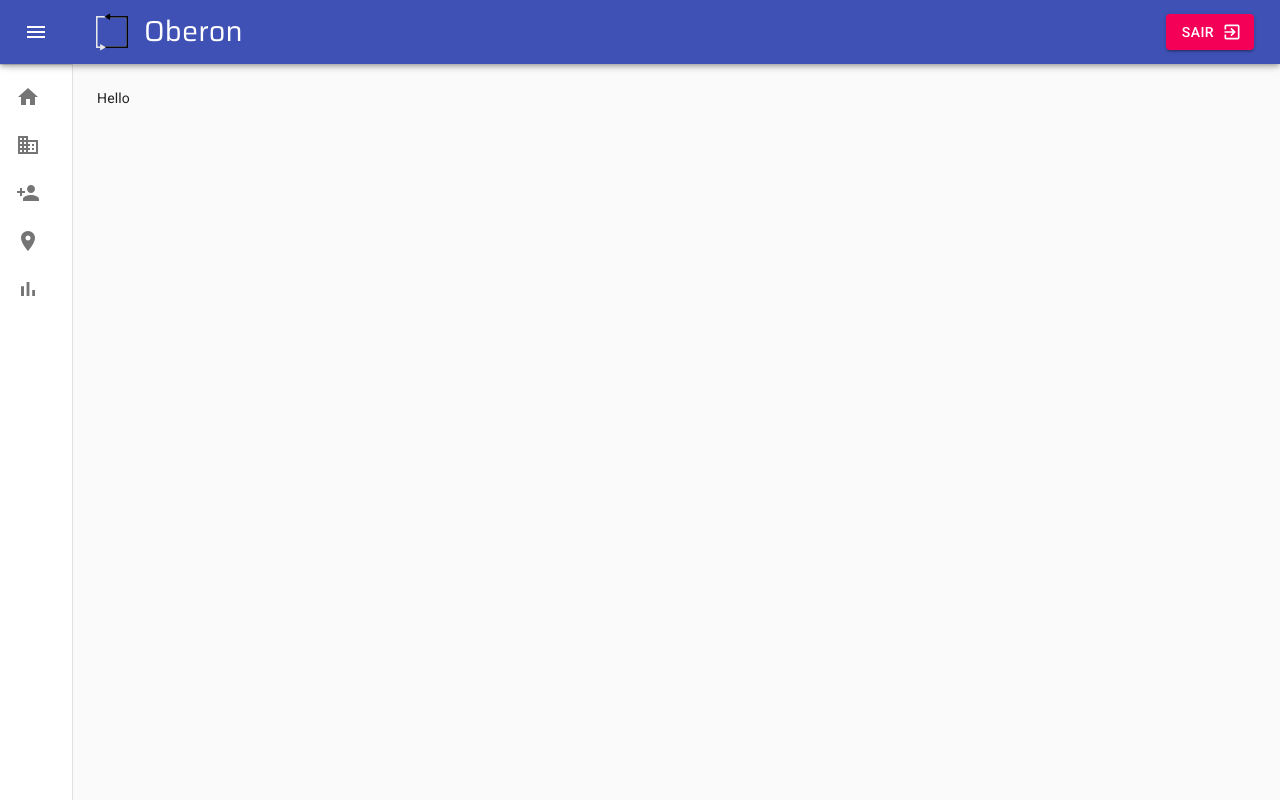
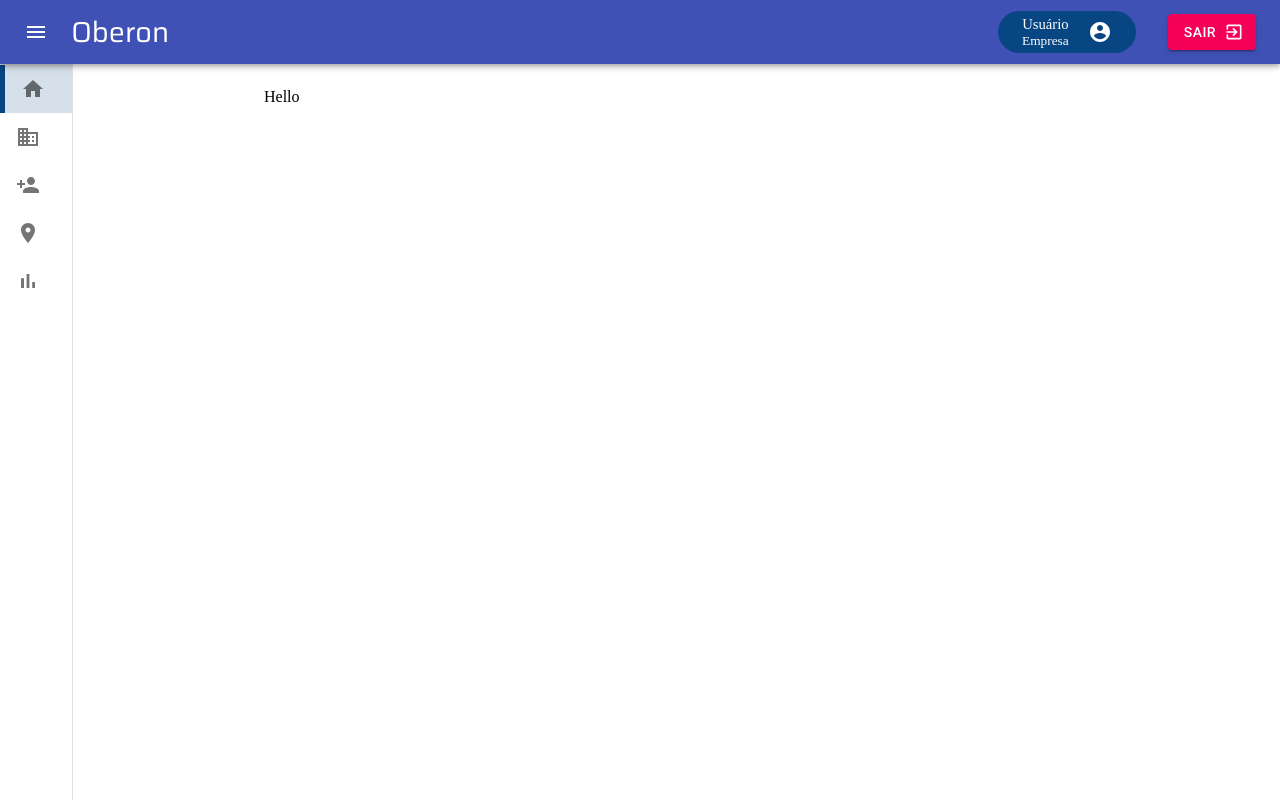
Before and after one commit to robsonquedevez/oberon, a React (Create React App) app in the folder app/: page /home in a window 1280 px wide. Built offline with nearby package versions, Linux system fonts and the light colour scheme.

Commit message:
Changed navigation bar functionality

```diff
--- a/app/src/components/BaseNavbar/index.tsx
+++ b/app/src/components/BaseNavbar/index.tsx
@@ -1,47 +1,39 @@
-import React, { useCallback } from 'react';
+import React, { useCallback } from "react";
 import { useHistory } from 'react-router-dom';
 import {
-    Drawer,
+    makeStyles,
     AppBar,
     Toolbar,
-    List,
-    CssBaseline,
+    IconButton,
+    Button,
+    Drawer,
     Divider,
-    IconButton,
     ListItem,
     ListItemIcon,
     ListItemText,
-    createStyles,
-    makeStyles,
-    useTheme,
-    Theme,
-    Button
 } from '@material-ui/core';
 import {
-    Business,
-    PersonAdd,
+    Menu,
+    ExitToApp,
+    AccountCircle,
+    ChevronLeft,
     Home,
     Room,
+    PersonAdd,
+    Business,
     BarChart,
-    Menu,
-    ChevronLeft,
-    ChevronRight,
-    ExitToApp
 } from '@material-ui/icons';
 import clsx from 'clsx';
+
 import { useMenu } from '../../hooks/MenuContext';
 
-import oberonSm from '../../assets/images/OberonSm.svg';
-
 import {
-    LogoSm,
-    ContentLogo
+    ContentLogo,
+    UserLogin
 } from './styles';
 
 const drawerWidth = 240;
-
-const useStyles = makeStyles((theme: Theme) =>
-  createStyles({
+const useStyles = makeStyles((theme) => ({
     root: {
       display: 'flex',
     },
@@ -60,16 +52,55 @@ const useStyles = makeStyles((theme: Theme) =>
             duration: theme.transitions.duration.enteringScreen,
         }),
     },
-    menuButton: {
-      marginRight: 36,
+    toolBar: {
+        display: 'flex',
+        justifyContent: 'space-between'
     },
-    hide: {
-      display: 'none',
+    itemsToolBar: {
+        display: 'flex',
+        justifyContent: 'space-between',
+        alignItems: 'center'
     },
-    drawer: {
+    drawerPaper: {
+        position: 'absolute',
+        whiteSpace: 'nowrap',
         width: drawerWidth,
-      flexShrink: 0,
-      whiteSpace: 'nowrap',
+        height: '100%',
+        transition: theme.transitions.create('width', {
+          easing: theme.transitions.easing.sharp,
+          duration: theme.transitions.duration.enteringScreen,
+        }),
+    },
+    drawerPaperClose: {
+      overflowX: 'hidden',
+      transition: theme.transitions.create('width', {
+        easing: theme.transitions.easing.sharp,
+        duration: theme.transitions.duration.leavingScreen,
+      }),
+      width: theme.spacing(7),
+      [theme.breakpoints.up('sm')]: {
+        width: theme.spacing(9),
+      },
+    },
+    toolbarIcon: {
+        display: 'flex',
+        alignItems: 'center',
+        justifyContent: 'flex-end',
+        padding: '0 8px',
+        ...theme.mixins.toolbar,
+    },
+    active: {
+        color: '#074583',
+        fontWeight: 'bold',
+        borderLeft: '5px solid #074583',
+        backgroundColor: '#D6E0EB',
+    },
+    toolbar: {
+      display: 'flex',
+      alignItems: 'center',
+      justifyContent: 'flex-end',
+      padding: theme.spacing(0, 1),
+      ...theme.mixins.toolbar,
     },
     drawerOpen: {
       width: drawerWidth,
@@ -89,135 +120,158 @@ const useStyles = makeStyles((theme: Theme) =>
         width: theme.spacing(9) + 1,
       },
     },
-    toolbar: {
-      display: 'flex',
-      alignItems: 'center',
-      justifyContent: 'flex-end',
-      padding: theme.spacing(0, 1),
-      // necessary for content to be below app bar
-      ...theme.mixins.toolbar,
+    drawer: {
+      width: drawerWidth,
+      flexShrink: 0,
+      whiteSpace: 'nowrap',
     },
     content: {
       flexGrow: 1,
       padding: theme.spacing(3),
     },
-    btnLogout: {
-        position: 'absolute',
-        right: 26,
+}));
+
+interface NavBarProps {
+    pageActive: string;
 }
-  }),
-);
 
-const BaseNavbar:React.FC = ({ children }) => {
+const BaseNavbar: React.FC<NavBarProps> = ({ pageActive, children }) => {
     const classes = useStyles();
-  const theme = useTheme();
-  const [open, setOpen] = React.useState(false);
+    const { show, setShow } = useMenu();
     const history = useHistory();
-  const { show, setShow } = useMenu();
 
-  const handleDrawerOpen = () => {
-    setOpen(true);
-  };
-
-  const handleDrawerClose = () => {
-    setOpen(false);
-  };
-
-  const handleLogout = useCallback(() => {
-    history.push('/');
-  }, [history]);
-
-  const handlePushPageMenu = useCallback((page: string) => {
+    const handlePushPage = useCallback((page: string) => {
         history.push(`/${page}`);
     }, [history]);
 
     return (
       <div className={classes.root}>
-      <CssBaseline />
             <AppBar
-        position="fixed"
+                position='absolute'
                 className={
-          clsx(classes.appBar,
-              show && {[classes.appBarShift]: open},
-
+                    clsx(
+                        classes.appBar,
+                        show && classes.appBarShift
                     )
                 }
             >
-        <Toolbar>
-
+                <Toolbar
+                    className={clsx(classes.toolBar)}
+                >
+                  <div className={clsx(classes.itemsToolBar)}>
+                      {!show &&
                           <IconButton
+                              edge="start"
                               color="inherit"
-            aria-label="open drawer"
-            onClick={handleDrawerOpen}
-            edge="start"
-            className={clsx(classes.menuButton, {
-              [classes.hide]: open,
-            })}
+                              onClick={() => setShow()}
                           >
                               <Menu />
                           </IconButton>
+                      }
                       <ContentLogo>
-            <LogoSm src={oberonSm} />
                         <h2>Oberon</h2>
                       </ContentLogo>
+                  </div>
+
+                  <div className={clsx(classes.itemsToolBar)}>
+                      <UserLogin>
+                          <div>
+                              <p>Usuário</p>
+                              <p>Empresa</p>
+                          </div>
+                          <AccountCircle />
+                      </UserLogin>
                       <Button
+                          variant='contained'
+                          type='button'
                           color='secondary'
-            variant='contained'
                           endIcon={<ExitToApp />}
-            className={classes.btnLogout}
-            onClick={handleLogout}
+                          onClick={() => {}}
                           >
                           Sair
                       </Button>
+                  </div>
               </Toolbar>
             </AppBar>
             <Drawer
                 variant="permanent"
+                open={show}
                 className={clsx(classes.drawer, {
-          [classes.drawerOpen]: open,
-          [classes.drawerClose]: !open,
+                  [classes.drawerOpen]: show,
+                  [classes.drawerClose]: !show,
                 })}
                 classes={{
                   paper: clsx({
-            [classes.drawerOpen]: open,
-            [classes.drawerClose]: !open,
+                    [classes.drawerOpen]: show,
+                    [classes.drawerClose]: !show,
                   }),
                 }}
             >
             <div className={classes.toolbar}>
-          <IconButton onClick={handleDrawerClose}>
-            {theme.direction === 'rtl' ? <ChevronRight /> : <ChevronLeft />}
+                <IconButton onClick={() => setShow()}>
+                    <ChevronLeft />
                 </IconButton>
             </div>
             <Divider />
-        <List>
-
-            <ListItem button onClick={() => handlePushPageMenu('home')}>
-              <ListItemIcon> <Home /></ListItemIcon>
-              <ListItemText>Início</ListItemText>
+            <ListItem
+                button
+                className={ pageActive === 'home' ?
+                clsx(classes.active) : '' }
+                onClick={() => handlePushPage('home')}
+            >
+                <ListItemIcon>
+                <Home />
+                </ListItemIcon>
+                <ListItemText primary="Home" />
             </ListItem>
 
-            <ListItem button onClick={() => handlePushPageMenu('enterprise')}>
-              <ListItemIcon> <Business /></ListItemIcon>
-              <ListItemText>Empresa</ListItemText>
+            <ListItem
+                button
+                className={ pageActive === 'enterprise' ?
+                clsx(classes.active) : '' }
+                onClick={() => handlePushPage('enterprise')}
+            >
+                <ListItemIcon>
+                <Business />
+                </ListItemIcon>
+                <ListItemText primary="Empresa" />
             </ListItem>
 
-            <ListItem button >
-              <ListItemIcon> <PersonAdd /></ListItemIcon>
-              <ListItemText>Usuário</ListItemText>
+            <ListItem
+                button
+                className={ pageActive === 'user' ?
+                clsx(classes.active) : '' }
+                onClick={() => handlePushPage('user')}
+            >
+                <ListItemIcon>
+                <PersonAdd />
+                </ListItemIcon>
+                <ListItemText primary="Usuário" />
             </ListItem>
 
-            <ListItem button >
-              <ListItemIcon> <Room /></ListItemIcon>
-              <ListItemText>Rota</ListItemText>
+            <ListItem
+                button
+                className={ pageActive === 'route' ?
+                clsx(classes.active) : '' }
+                onClick={() => handlePushPage('route')}
+            >
+                <ListItemIcon>
+                <Room />
+                </ListItemIcon>
+                <ListItemText primary="Rota" />
             </ListItem>
 
-            <ListItem button >
-              <ListItemIcon> <BarChart /></ListItemIcon>
-              <ListItemText>Analise</ListItemText>
+            <ListItem
+                button
+                className={ pageActive === 'analytics' ?
+                clsx(classes.active) : '' }
+                onClick={() => handlePushPage('analytics')}
+            >
+                <ListItemIcon>
+                <BarChart />
+                </ListItemIcon>
+                <ListItemText primary="Analises" />
             </ListItem>
-
-        </List>
             </Drawer>
             <main className={classes.content}>
               <div className={classes.toolbar} />
--- a/app/src/components/BaseNavbar/styles.ts
+++ b/app/src/components/BaseNavbar/styles.ts
@@ -9,10 +9,30 @@ export const ContentLogo = styled.div`
         font-weight: 400;
         font-size: 1.8rem;
         font-family: 'Saira', sans-serif;
+        margin-left: 0.7rem;
     }
 `;
 
-export const LogoSm = styled.img`
-    width: 2rem;
-    margin-right: 1rem;
+export const UserLogin = styled.div`
+    padding: 0.3rem 1.5rem;
+    border-radius: 50px;
+    background-color: #074583;
+    display: flex;
+    justify-content: center;
+    align-items: center;
+    margin-right: 2rem;
+    div {
+        display: flex;
+        justify-content: center;
+        align-items: center;
+        flex-direction: column;
+        margin-right: 1.2rem;
+        p {
+            font-size: 11pt;
+        }
+
+        p + p {
+            font-size: 10pt;
+        }
+    }
 `;
--- a/app/src/pages/Enterprise/index.tsx
+++ b/app/src/pages/Enterprise/index.tsx
@@ -8,7 +8,7 @@ import {
 const Enterprise: React.FC = () => {
 
     return (
-        <BaseNavbar>
+        <BaseNavbar pageActive='enterprise'>
 
             <Container>
                 Entreprise
--- a/app/src/pages/Home/index.tsx
+++ b/app/src/pages/Home/index.tsx
@@ -8,7 +8,7 @@ import {
 const Home: React.FC = () => {
 
     return (
-        <BaseNavbar>
+        <BaseNavbar pageActive='home'>
 
             <Container>
                 Hello
```
Lines whose indentation alone changed are shown as unchanged.
